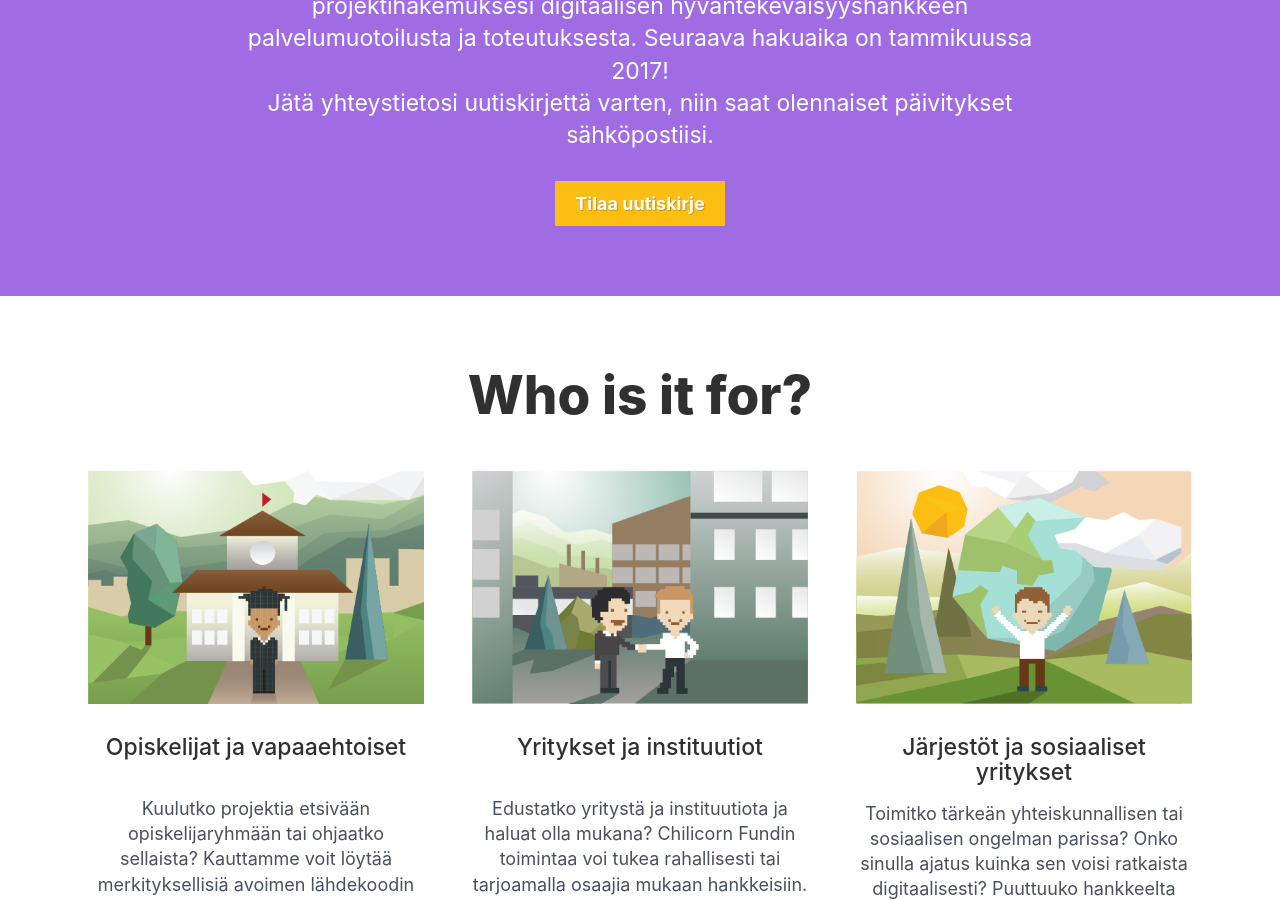
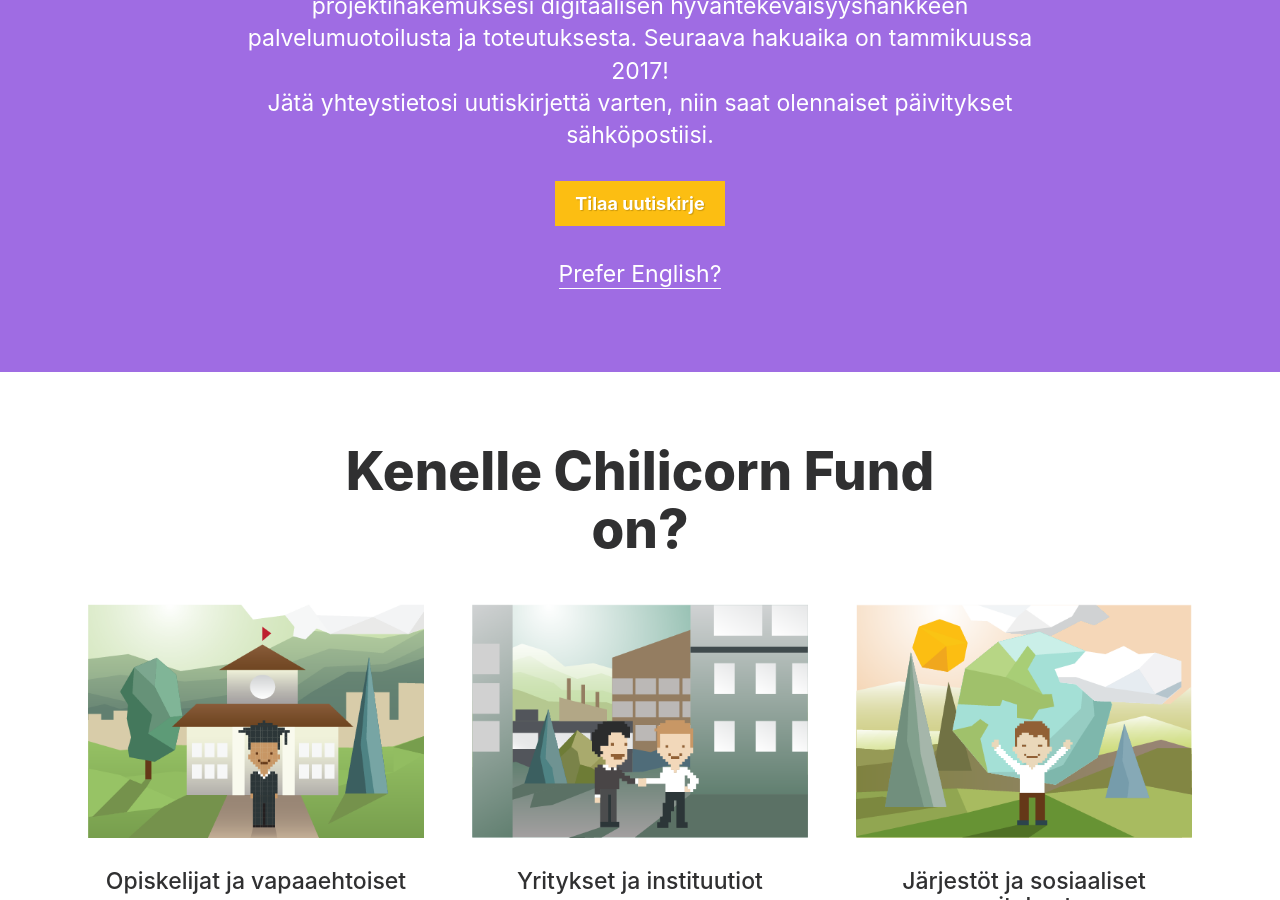
Before and after one commit to futurice/spiceprogram, a Jekyll site: the page built from chilicorn-fund/index-fi.html, in a window 1280 px wide and 900 px high, scrolled down 632 px. Built offline with Jekyll 4.4.1, drawn with Linux system fonts in a browser that asks for light colours; nearby versions of some CDN libraries.

Commit message:
Links between language versions and localised image

```diff
--- a/chilicorn-fund/index-fi.html
+++ b/chilicorn-fund/index-fi.html
@@ -25,13 +25,17 @@
       Jätä yhteystietosi uutiskirjettä varten, niin saat olennaiset päivitykset sähköpostiisi.
     </p>
     <a href="#newsletter" class="btn btnyellow">Tilaa uutiskirje</a>
+    <p>
+    <br/>
+    <a href="index.html" style="color:white">Prefer English?</a>
+    </p>
   </div>
 </section>
 
 <section class="who-for">
   <div class="container">
     <div class="section-header">
-      <h2 class="fund-title">Who is it for?</h2>
+      <h2 class="fund-title">Kenelle Chilicorn Fund on?</h2>
     </div>
     <div class="who">
       <div>
@@ -67,7 +71,7 @@
     <div class="how-it-works__content">
       <p class="how-it-works__description">Chilicorn Fundin tavoite on tuottaa yhteiskunnallisesti merkittäviä digitaalisia palveluita. Asiantunteva työvoima hankkeisiin löytyy Futuricelta, opiskelijaryhmistä ja muista yrityksistä. Projektit valitaan ensisijaisesti niiden yhteiskunnallisen vaikuttavuuden perusteella. Lisäksi projektin tulee hyödyttää osallistujia ja tukijoita, vaikkapa oppimisen myötä. </p>
       <div class="how-it-works__image">
-        <a href="{{ site.baseurl }}/assets/img/chilicorn-diagram.png" target="_blank"><img src="{{ site.baseurl }}/assets/img/chilicorn-diagram.png" alt=""></img></a>
+        <a href="{{ site.baseurl }}/assets/img/chilicorn-diagram-fin.png" target="_blank"><img src="{{ site.baseurl }}/assets/img/chilicorn-diagram-fin.png" alt=""></img></a>
       </div>
     </div>
   </div>
--- a/chilicorn-fund/index.html
+++ b/chilicorn-fund/index.html
@@ -25,6 +25,10 @@
       Sign up for the newsletter to get essential updates about the process.
     </p>
     <a href="#newsletter" class="btn btnyellow">Sign up for the newsletter</a>
+    <p>
+    <br/>
+    <a href="index-fi.html" style="color:white">Mieluummin suomeksi?</a>
+    </p>
   </div>
 </section>
 
```
Also changed, not shown: assets/img/chilicorn-diagram-fin.png (added).
